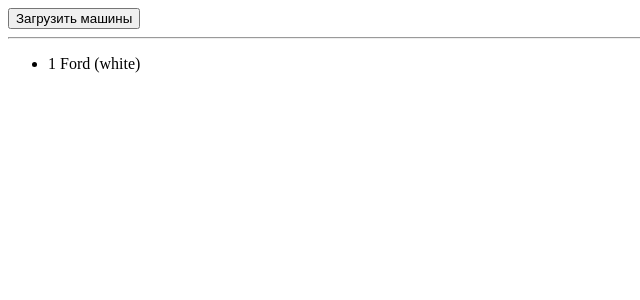
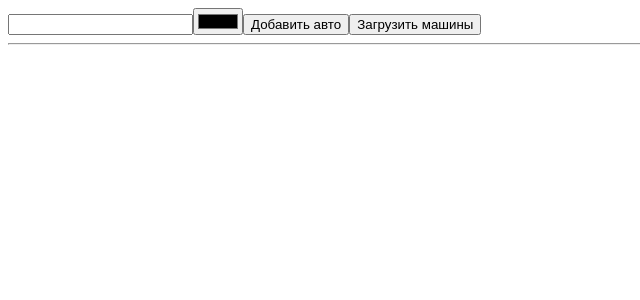
Before and after one commit to Obazure/ANGULAR-MARATHON, an Angular app: page / in a window 1280 px wide. Shown: the top 300 px of the page, without its empty margins (0-640 px from the left). Built offline with nearby package versions, Linux system fonts and the light colour scheme; data requests are answered from the project's data file.

Commit message:
48 lesson done. first post

```diff
--- a/db.json
+++ b/db.json
@@ -4,6 +4,11 @@
       "name": "Ford",
       "color": "white",
       "id": 1
+    },
+    {
+      "name": "Audi",
+      "color": "#004000",
+      "id": 2
     }
   ]
 }
--- a/src/app/trying-http/services/cars.service.ts
+++ b/src/app/trying-http/services/cars.service.ts
@@ -14,4 +14,8 @@ export class CarsService {
   getCars(): Observable<any> {
     return this.http.get('http://localhost:3000/cars');
   }
+
+    addCar(car): Observable<any>{
+      return this.http.post('http://localhost:3000/cars', car);
+    }
 }
--- a/src/app/trying-http/trying-http.component.html
+++ b/src/app/trying-http/trying-http.component.html
@@ -1,5 +1,15 @@
 <div class="col-xs-8 col-xs-offset-2">
-  <button class="btn btn-primary">Загрузить машины</button>
+    <input
+            [(ngModel)]="carName"
+            type="text"
+            class="form-control">
+    <input
+            type="color"
+            class="form-control"
+            [(ngModel)]="carColor">
+
+    <button class="btn btn-primary" (click)="addCar()">Добавить авто</button>
+    <button class="btn btn-primary" (click)="loadCars()">Загрузить машины</button>
     <hr>
     <ul class="list-group">
         <li class="list-group-item" *ngFor="let car of cars">
--- a/src/app/trying-http/trying-http.component.ts
+++ b/src/app/trying-http/trying-http.component.ts
@@ -1,10 +1,10 @@
-import {Component, OnInit} from '@angular/core';
+import {Component} from '@angular/core';
 import {CarsService} from "./services/cars.service";
 
 interface Car {
     name: string;
     color: string,
-    id: number
+    id?: number
 }
 
 @Component({
@@ -12,19 +12,29 @@ interface Car {
     templateUrl: './trying-http.component.html',
     styleUrls: ['./trying-http.component.css']
 })
-export class TryingHttpComponent implements OnInit {
+export class TryingHttpComponent {
 
     cars: Car[] = [];
+
+    carName: string = '';
+    carColor: string = '';
 
     constructor(
         private carsService: CarsService,
     ) {
     }
 
-    ngOnInit() {
+    loadCars() {
         this.carsService.getCars().subscribe((response: Car[]) => {
             this.cars = response;
         });
     }
 
+
+    addCar() {
+    this.carsService.addCar({name: this.carName, color: this.carColor})
+        .subscribe((response)=>{console.log(response)});
+        this.carName = '';
+        this.carColor = '';
+    }
 }
```
Lines whose indentation alone changed are shown as unchanged.
